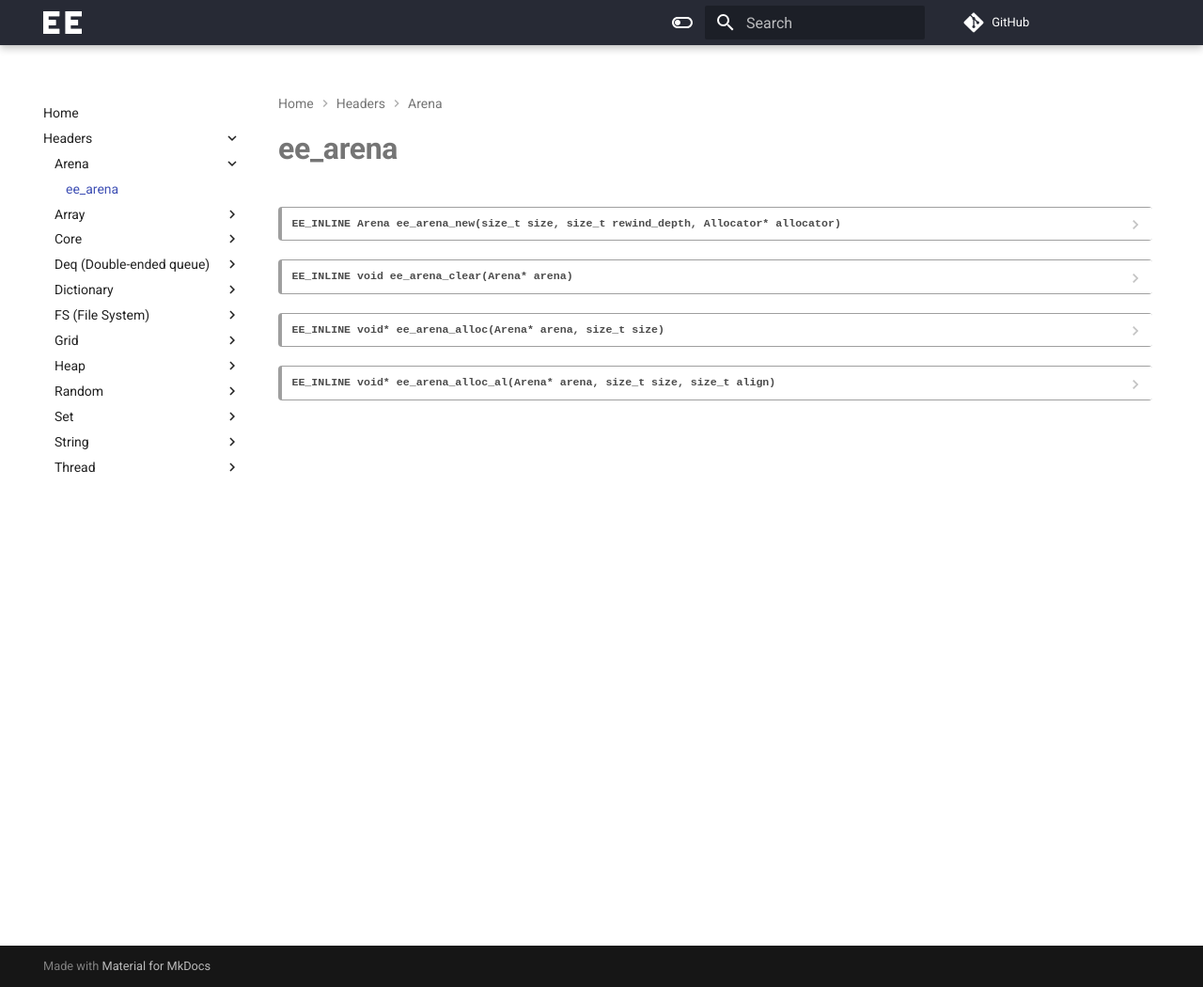
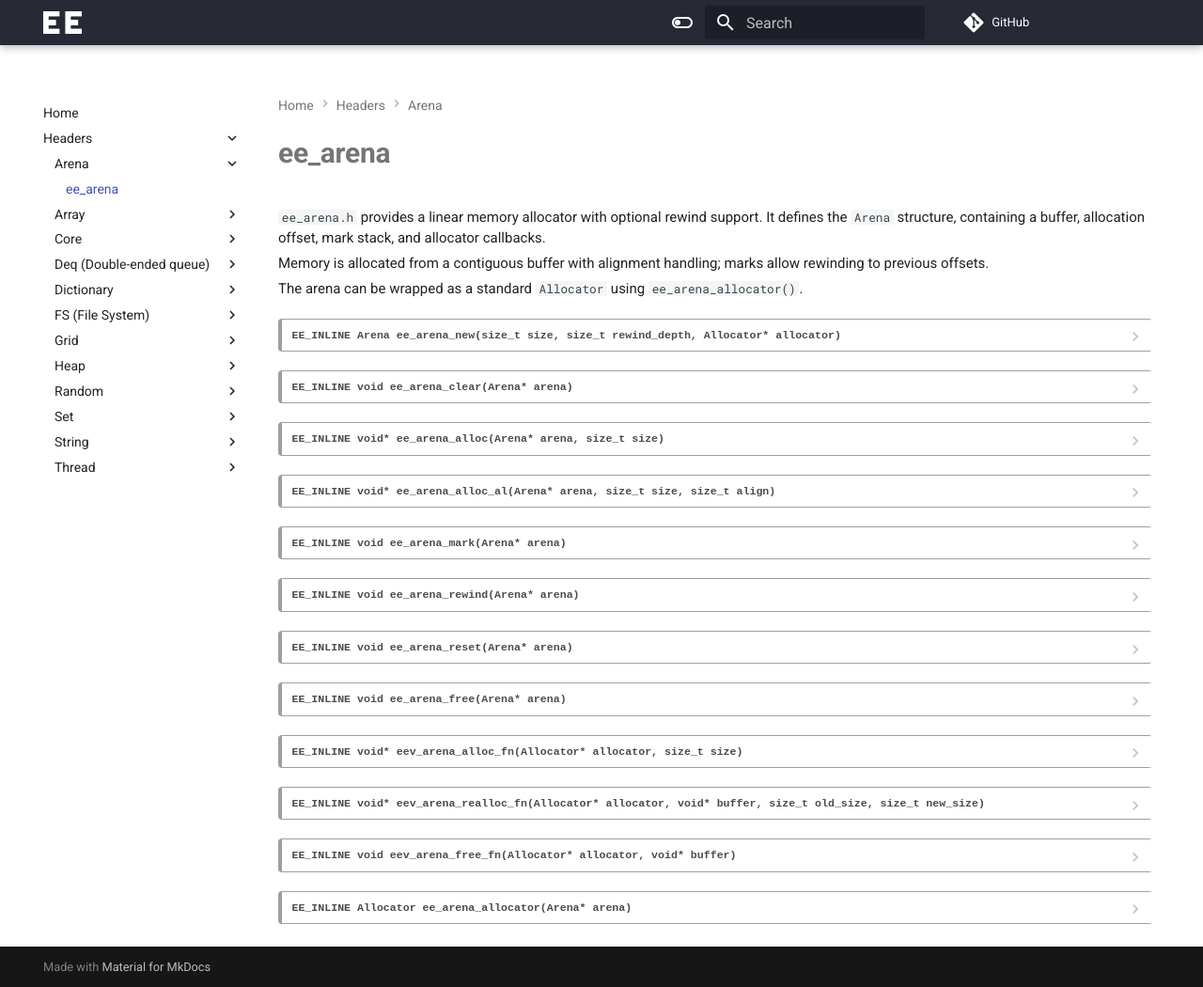
Before and after one commit to eesuck1/eelib, an MkDocs documentation site: the page built from docs/headers/Arena/arena.md, in a window 1280 px wide and 1050 px high. Shown: the whole window at 94% size. Built offline with MkDocs 1.6.1 and Material for MkDocs 9.7.7, drawn with Linux system fonts in a browser that asks for light colours; comment, search, counter and statistics services are not loaded.

Commit message:
updated arena.md

````diff
--- a/docs/headers/Arena/arena.md
+++ b/docs/headers/Arena/arena.md
@@ -1,4 +1,11 @@
 # **ee_arena**
+
+`ee_arena.h` provides a linear memory allocator with optional rewind support.
+It defines the `Arena` structure, containing a buffer, allocation offset, mark stack, and allocator callbacks.
+
+Memory is allocated from a contiguous buffer with alignment handling; marks allow rewinding to previous offsets.
+
+The arena can be wrapped as a standard `Allocator` using `ee_arena_allocator()`.
 
 ??? "EE_INLINE Arena ee_arena_new(size_t size, size_t rewind_depth, Allocator* allocator)"
 
@@ -19,8 +26,8 @@
     **Example**
 
     ```c
-    Allocator my_alloc = {0}; // optional custom allocator
-    Arena arena = ee_arena_new(1024, 4, &my_alloc);
+    Arena arena = ee_arena_new(1024, 4, NULL);
+    void* block = ee_arena_alloc(&arena, 128);
     ```
 
 ??? "EE_INLINE void ee_arena_clear(Arena* arena)"
@@ -47,7 +54,7 @@
 
     Allocates a memory block of size bytes from the arena.
 
-    Returns `NULL` if there isn’t enough available memory.
+    Returns `NULL` if there isn’t enough space is available.
 
     **Parameters**
 
@@ -83,3 +90,159 @@
     ```c
     void* aligned_data = ee_arena_alloc_al(&arena, 128, 16);
     ```
+
+??? "EE_INLINE void ee_arena_mark(Arena* arena)"
+
+    **Description**
+
+    Marks the current allocation position in the arena so it can be rewound later.
+    Useful for temporary allocations.
+
+    **Parameters**
+
+    | Name  | Type   | Description                  |
+    |-------|--------|------------------------------|
+    | arena | Arena* | Pointer to the arena object. |
+
+    **Example**
+
+    ```c
+    ee_arena_mark(&arena);
+    // allocate something temporary
+    ```
+
+??? "EE_INLINE void ee_arena_rewind(Arena* arena)"
+
+    **Description**
+
+    Restores the arena’s allocation state to the last saved mark, effectively freeing allocations made after that mark.
+
+    **Parameters**
+
+    | Name  | Type   | Description                  |
+    |-------|--------|------------------------------|
+    | arena | Arena* | Pointer to the arena object. |
+
+    **Example**
+
+    ```c
+    ee_arena_rewind(&arena);
+    ```
+
+??? "EE_INLINE void ee_arena_reset(Arena* arena)"
+
+    **Description**
+
+    Resets the arena to its initial state, clearing all marks and allocations.
+    Does not free memory — only resets internal offsets.
+
+    **Parameters**
+
+    | Name  | Type   | Description                  |
+    |-------|--------|------------------------------|
+    | arena | Arena* | Pointer to the arena object. |
+
+    **Example**
+
+    ```c
+    ee_arena_reset(&arena);
+    ```
+
+??? "EE_INLINE void ee_arena_free(Arena* arena)"
+
+    **Description**
+
+    Frees all arena memory and resets its internal state to zero.
+
+    **Parameters**
+
+    | Name  | Type   | Description                  |
+    |-------|--------|------------------------------|
+    | arena | Arena* | Pointer to the arena object. |
+
+    **Example**
+
+    ```c
+    ee_arena_free(&arena);
+    ```
+
+??? "EE_INLINE void\* eev_arena_alloc_fn(Allocator\* allocator, size_t size)"
+
+    **Description**
+
+    Allocator callback for arena-based allocation.
+    This function integrates the arena with generic allocator interfaces.
+
+    **Parameters**
+
+    | Name      | Type        | Description                      |
+    |------------|-------------|----------------------------------|
+    | allocator  | Allocator*  | Pointer to the allocator object. |
+    | size       | size_t      | Number of bytes to allocate.     |
+
+    **Example**
+
+    ```c
+    Allocator a = ee_arena_allocator(&arena);
+    void* mem = eev_arena_alloc_fn(&a, 64);
+    ```
+
+??? "EE_INLINE void\* eev_arena_realloc_fn(Allocator\* allocator, void* buffer, size_t old_size, size_t new_size)"
+
+    **Description**
+
+    Stub implementation of realloc for arena allocator (always returns `NULL`).
+    Arena memory is not resizable.
+
+    **Parameters**
+
+    | Name      | Type        | Description                         |
+    |------------|-------------|-------------------------------------|
+    | allocator  | Allocator*  | Pointer to the allocator object.    |
+    | buffer     | void*       | Pointer to existing buffer.         |
+    | old_size   | size_t      | Original buffer size (unused).      |
+    | new_size   | size_t      | Requested size (unused).            |
+
+    **Example**
+
+    ```c
+    void* p = eev_arena_realloc_fn(&allocator, ptr, 64, 128); // always returns NULL
+    ```
+
+??? "EE_INLINE void eev_arena_free_fn(Allocator\* allocator, void\* buffer)"
+
+    **Description**
+
+    Stub implementation of free for arena allocator (does nothing).
+    Arena allocations are released only via `ee_arena_reset` or `ee_arena_free`.
+
+    **Parameters**
+
+    | Name      | Type        | Description                      |
+    |------------|-------------|----------------------------------|
+    | allocator  | Allocator*  | Pointer to allocator.            |
+    | buffer     | void*       | Pointer to buffer (unused).      |
+
+    **Example**
+
+    ```c
+    eev_arena_free_fn(&allocator, ptr); // no effect
+    ```
+
+??? "EE_INLINE Allocator ee_arena_allocator(Arena* arena)"
+
+    **Description**
+
+    Creates an `Allocator` object that uses the specified `Arena` for its memory operations.
+
+    **Parameters**
+
+    | Name  | Type   | Description                  |
+    |-------|--------|------------------------------|
+    | arena | Arena* | Pointer to the arena object. |
+
+    **Example**
+
+    ```c
+    Allocator a = ee_arena_allocator(&arena);
+    ```
--- a/docs/style.css
+++ b/docs/style.css
@@ -115,3 +115,14 @@ details[open] > summary::after {
 details > *:not(summary) {
     padding-left: 0em !important;
 }
+
+/* Зміна розміру тексту та відступів між абзацами */
+body, .md-typeset {
+    font-size: 15px; /* базовий розмір тексту на сторінці */
+    line-height: 1.5; /* міжрядковий інтервал */
+}
+
+.md-typeset p {
+    margin-top: 0.3em;  /* відступ зверху для абзацу */
+    margin-bottom: 0.3em; /* відступ знизу для абзацу */
+}
````
